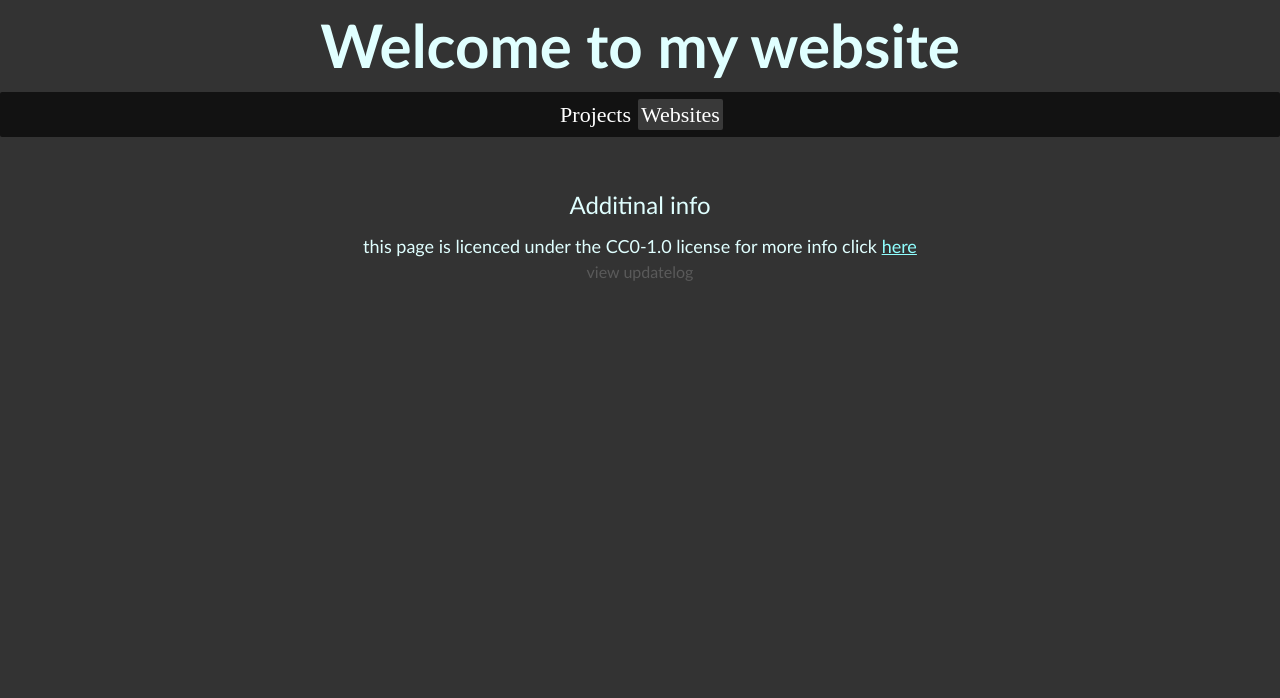
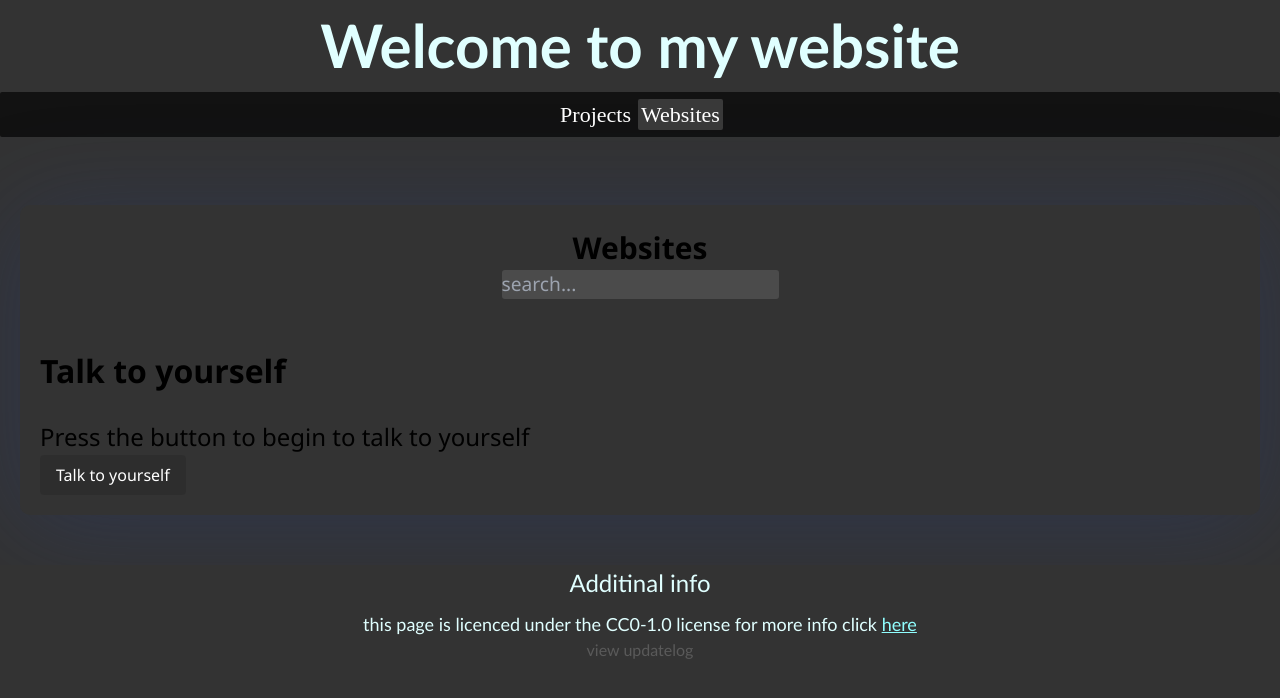
Before and after one commit to chickenMuggets/chickenMuggets.github.io, a Next.js app: page /websites in a window 1280 px wide. Shown: the top 698 px of the page. Built offline with nearby package versions, Linux system fonts and the light colour scheme.

Commit message:
added projects to website page

```diff
--- a/src/app/websites/page.tsx
+++ b/src/app/websites/page.tsx
@@ -5,7 +5,7 @@ import Link from 'next/link';
 
 const Websites = () => {
   return (
-    <div>
+    <div style={{backgroundColor: "#333333"}}>
       <header className="header">
         <h1 className="header"><strong>Welcome to my website</strong></h1>
       </header>
@@ -14,9 +14,29 @@ const Websites = () => {
         <p className="button-1 inline">Projects</p>
         </Link>
         <a className="button-1 inline pageon" href="">Websites</a>
-      </div>
+        </div>
       <main>
-
+        <br />
+        <br />
+        <div className='project-div'>
+        <div className="projectthing">
+            <a href="https://github.com/chickenmuggets?tab=repositories" className="projectthing" target="blank" style={{textDecoration: "solid", fontSize: "30px"}}><strong>Websites</strong></a>
+            <br />
+            <input type="search" className="searchbox" id="searchbox" placeholder="search..." autoComplete="off"></input>
+          </div>
+          <section>
+          <br />
+          <br />
+              <div className="project-box" id="project-box">
+                <a href="https://github.com/chickenmuggets/auto-typer" className="project-title">Talk to yourself</a>
+                <br />
+                <br />
+                <p className="project-description">Press the button to begin to talk to yourself</p>
+                <a className="project-link" href="https://github.com/chicken-muggets/auto-typer/archive/refs/heads/main.zip" download>Talk to yourself</a>
+              </div>
+            </section>
+        </div>
+        <div/>
       </main>
 
       <div className="footercontainer">
```
